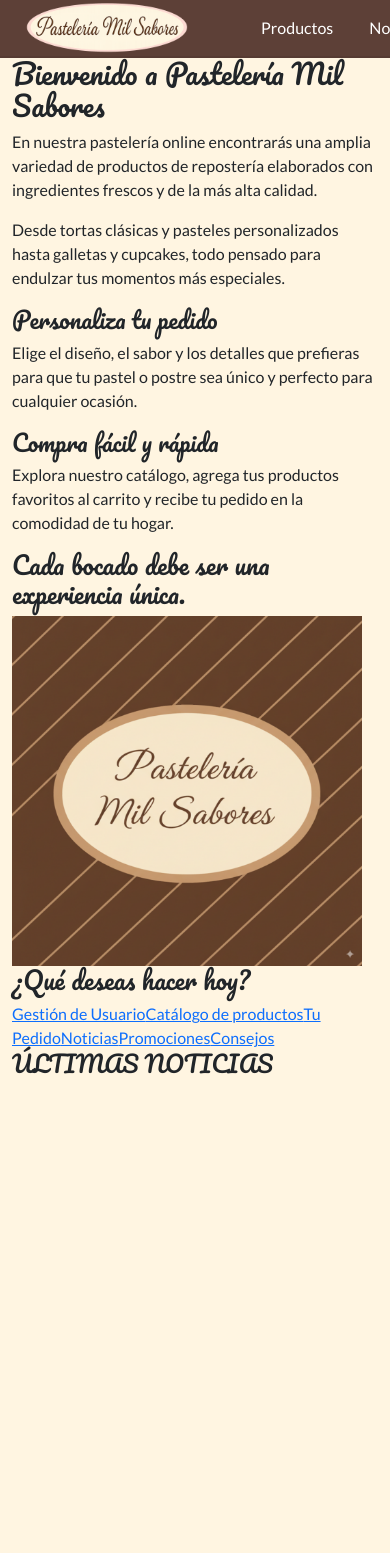
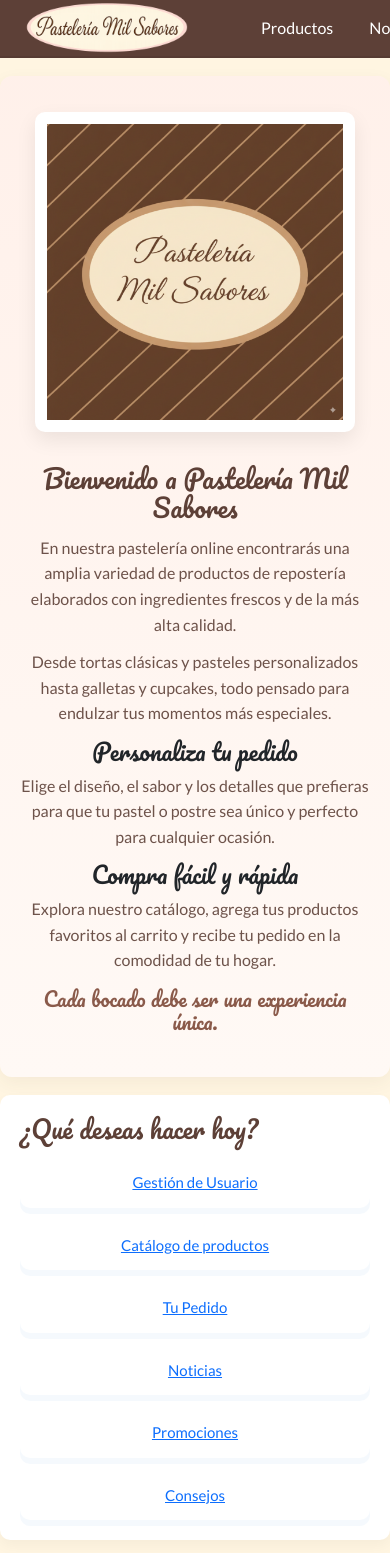
Before and after one commit to elisyanez/milSaboresReact, a React (Create React App) app: page / in a window 390 px wide. Shown: the top 1553 px of the page. Before the commit the page ends 1085 px from the top, so only its background shows below. Built offline with nearby package versions, Linux system fonts and the light colour scheme.

Commit message:
ui: mejorar hero y acciones (layout, responsive y estilo)

```diff
--- a/src/pages/Home.jsx
+++ b/src/pages/Home.jsx
@@ -36,6 +36,7 @@
           </div>
 
           <div className="hero-media">
+            {/* Imagen decorativa a la derecha del hero */}
             <img src="/IMG/Logo1.png" alt="Mil Sabores" className="home-logo" />
           </div>
         </section>
--- a/src/styles/styles.css
+++ b/src/styles/styles.css
@@ -83,3 +83,95 @@
   /* Pacifico is a display script - usually used at normal weight */
   line-height: 1.15;
 }
+
+/* HERO SECTION */
+.hero-main {
+  display: flex;
+  gap: 32px;
+  align-items: center;
+  justify-content: space-between;
+  padding: 36px 18px;
+  background: linear-gradient(180deg, rgba(255,240,235,0.9), rgba(255,250,250,0.8));
+  border-radius: 12px;
+  box-shadow: 0 6px 18px rgba(93,64,55,0.06);
+  margin: 18px 0;
+}
+
+.hero-copy {
+  flex: 1 1 55%;
+  max-width: 720px;
+}
+
+.hero-copy h1 {
+  font-size: 2.2rem;
+  margin-bottom: 12px;
+  color: var(--tabla-texto);
+}
+
+.hero-copy p {
+  color: rgba(93,64,55,0.9);
+  line-height: 1.6;
+  margin-bottom: 12px;
+}
+
+.hero-tagline {
+  margin-top: 14px;
+  font-size: 1.25rem;
+  color: #8a5a4a;
+}
+
+.hero-media {
+  flex: 0 0 320px;
+  display: flex;
+  align-items: center;
+  justify-content: center;
+}
+
+.hero-media .home-logo {
+  width: 100%;
+  max-width: 320px;
+  height: auto;
+  border-radius: 10px;
+  box-shadow: 0 8px 20px rgba(0,0,0,0.08);
+  background: white;
+  padding: 12px;
+}
+
+/* ACTIONS */
+.actions {
+  background: white;
+  border-radius: 10px;
+  padding: 20px;
+  margin: 18px 0;
+  box-shadow: 0 6px 14px rgba(0,0,0,0.04);
+}
+
+.actions h2 { color: var(--tabla-texto); margin-bottom: 14px; }
+
+.action-grid {
+  display: grid;
+  grid-template-columns: repeat(3, 1fr);
+  gap: 12px;
+}
+
+.action-grid .btn-primary {
+  display: flex;
+  align-items: center;
+  justify-content: center;
+  padding: 14px 12px;
+  border-radius: 10px;
+  font-size: 15px;
+  box-shadow: 0 6px 0 rgba(126,182,230,0.08);
+}
+
+@media (max-width: 900px){
+  .hero-main { flex-direction: column; text-align: center; }
+  .hero-copy { max-width: none; }
+  .hero-media { order: -1; }
+  .action-grid { grid-template-columns: repeat(2, 1fr); }
+}
+
+@media (max-width: 520px){
+  .action-grid { grid-template-columns: 1fr; }
+  .hero-copy h1 { font-size: 1.6rem; }
+}
```
